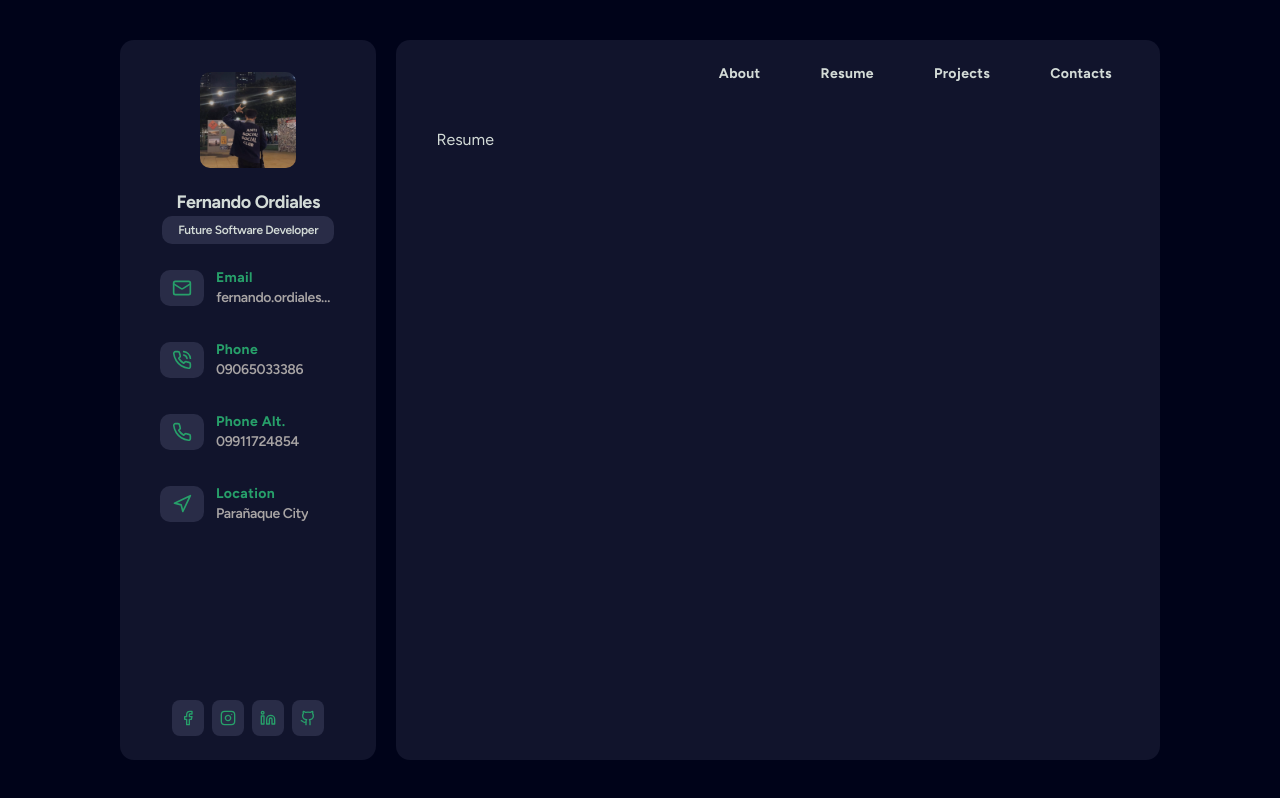
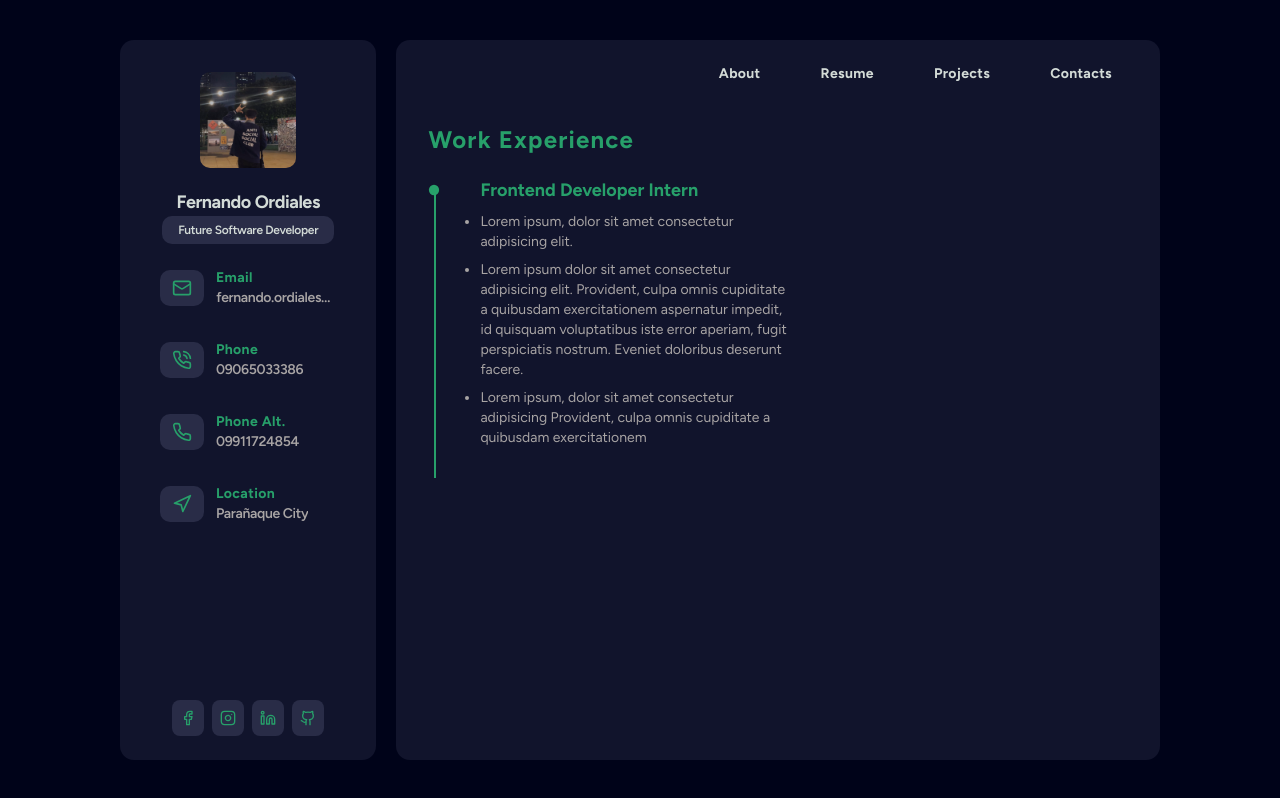
Before and after one commit to Liam-Moriarty/ordiales-portfolio, a React (Vite) app: page /resume in a window 1280 px wide. Built offline with nearby package versions, Linux system fonts and the light colour scheme.

Commit message:
add timeline in resume

```diff
--- /dev/null
+++ b/src/components/Timeline.tsx
@@ -0,0 +1,43 @@
+const Timeline = () => {
+  return (
+    <div className="w-90">
+      <ul>
+        <li className="relative flex gap-10 pb-5 items-baseline">
+          <div className="before:absolute before:left-[5.3px] before:top-[10px] before:h-full before:w-[2px] before:bg-[var(--primary-ctc)]">
+            <svg
+              className="w-3 h-3 text-[var(--text-ctc)]"
+              viewBox="0 0 448 448"
+              fill="currentColor"
+              xmlns="http://www.w3.org/2000/svg"
+            >
+              <circle cx="224" cy="224" r="192" />
+            </svg>
+          </div>
+
+          <div className="text-sm text-[var(--text-muted)]">
+            <p className="text-lg font-bold text-[var(--text-ctc)]">
+              Frontend Developer Intern
+            </p>
+            <ul className="mt-2 list-disc">
+              <li className="mt-2">
+                Lorem ipsum, dolor sit amet consectetur adipisicing elit.
+              </li>
+              <li className="mt-2">
+                Lorem ipsum dolor sit amet consectetur adipisicing elit.
+                Provident, culpa omnis cupiditate a quibusdam exercitationem
+                aspernatur impedit, id quisquam voluptatibus iste error aperiam,
+                fugit perspiciatis nostrum. Eveniet doloribus deserunt facere.
+              </li>
+              <li className="mt-2">
+                Lorem ipsum, dolor sit amet consectetur adipisicing Provident,
+                culpa omnis cupiditate a quibusdam exercitationem
+              </li>
+            </ul>
+          </div>
+        </li>
+      </ul>
+    </div>
+  );
+};
+
+export default Timeline;
--- a/src/pages/Resume.tsx
+++ b/src/pages/Resume.tsx
@@ -1,5 +1,22 @@
+import Timeline from "@/components/Timeline";
+import Titles from "@/components/Titles";
+
 const Resume = () => {
-  return <div className="py-5 px-10">Resume</div>;
+  return (
+    <div className="w-full h-fit py-4 px-8 max-sm:py-0 max-sm:px-0 flex flex-col gap-5">
+      {/* Work Experience */}
+      <div className="w-full h-fit flex flex-col gap-5">
+        <Titles label="Work Experience" />
+
+        <Timeline />
+      </div>
+
+      {/* Educational Background */}
+      {/* <div className="w-full h-fit flex flex-col gap-5">
+        <Titles label="Educational Background" />
+      </div> */}
+    </div>
+  );
 };
 
 export default Resume;
```
